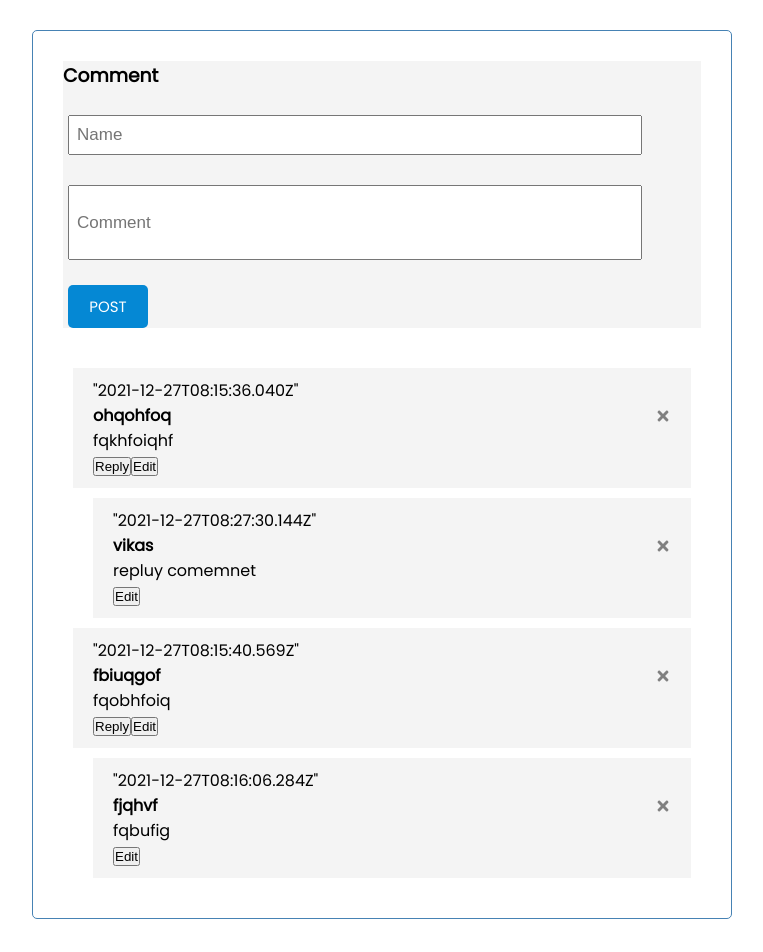
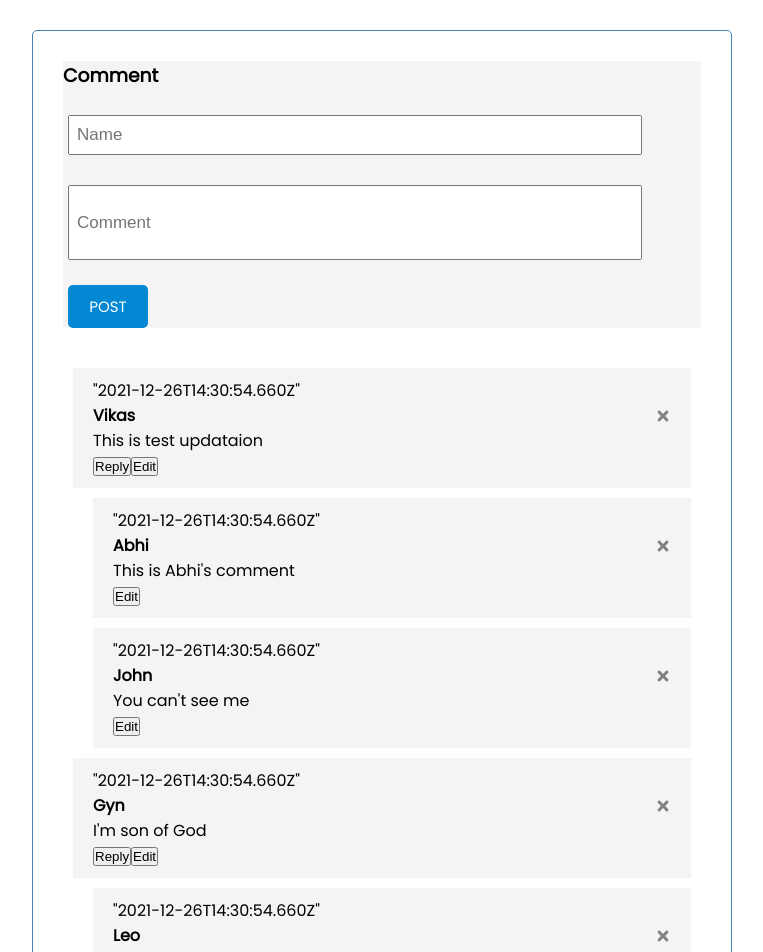
Before and after one commit to vikasshukhla/React-Comment-Section, a React (Create React App) app: page / in a window 1280 px wide. Shown: the top 952 px of the page, without its empty margins (258-1021 px from the left). Built offline with nearby package versions, Linux system fonts and the light colour scheme; data requests are answered from the project's data file.

Commit message:
feat: added patch

```diff
--- a/db.json
+++ b/db.json
@@ -1,32 +1,46 @@
 {
   "comments": [
     {
-      "name": "ohqohfoq",
-      "comment": "fqkhfoiqhf",
-      "createdAt": "2021-12-27T08:15:36.040Z",
-      "responseTo": null,
-      "id": 2
+      "id": 1,
+      "name": "Vikas",
+      "comment": "This is test updataion",
+      "createdAt": 1640529054660,
+      "responseTo": null
     },
     {
-      "name": "fbiuqgof",
-      "comment": "fqobhfoiq",
-      "createdAt": "2021-12-27T08:15:40.569Z",
-      "responseTo": null,
-      "id": 3
+      "id": 2,
+      "name": "Abhi",
+      "comment": "This is Abhi's comment",
+      "createdAt": 1640529054660,
+      "responseTo": 1
     },
     {
-      "name": "fjqhvf",
-      "comment": "fqbufig",
-      "createdAt": "2021-12-27T08:16:06.284Z",
-      "responseTo": 3,
-      "id": 6
+      "id": 3,
+      "name": "John",
+      "comment": "You can't see me",
+      "createdAt": 1640529054660,
+      "responseTo": 1
     },
     {
-      "name": "vikas",
-      "comment": "repluy comemnet",
-      "createdAt": "2021-12-27T08:27:30.144Z",
-      "responseTo": 2,
-      "id": 7
+      "id": 4,
+      "name": "Gyn",
+      "comment": "I'm son of God",
+      "createdAt": 1640529054660,
+      "responseTo": null
+    },
+    {
+      "id": 5,
+      "name": "Leo",
+      "comment": "And I'm god",
+      "createdAt": 1640529054660,
+      "responseTo": 4
+    },
+    {
+      "id": 6,
+      "name": "Starkid",
+      "comment": "I'm rich",
+      "createdAt": 1640529054660,
+      "responseTo": null
     }
   ]
 }
--- a/src/App.js
+++ b/src/App.js
@@ -10,12 +10,15 @@ const App = () => {
   }, []);
 
   //fetch Comments
+
   const fetchComments = async () => {
     await fetch("http://localhost:5000/comments")
       .then((res) => res.json())
       .then((res) => setComments([...res]))
       .catch((err) => console.log(err));
   };
+
+  //Add Comments
 
   const addComment = async (commentDetail) => {
     const { name, comment, commentId } = commentDetail;
@@ -25,7 +28,6 @@ const App = () => {
       createdAt: new Date(),
       responseTo: commentId || null,
     };
-
     const res = await fetch("http://localhost:5000/comments", {
       method: "POST",
       headers: {
@@ -37,14 +39,26 @@ const App = () => {
     setComments([...comments, finalData]);
   };
 
-  const editComment = (updatedComment) => {
-    const commentData = [...comments];
-    commentData.forEach((comment) => {
-      if (comment.id === updatedComment.id) {
-        comment.comment = updatedComment.commentText;
-      }
-    });
-    setComments(commentData);
+
+  const editComment = async (updatedComment) => {
+
+    const id = updatedComment.id;
+    const res = await fetch(`http://localhost:5000/comments/${id}`,{
+      method: "PATCH",
+      headers:{
+        "Content-type": "application/json",
+      },
+      body: JSON.stringify({comment:updatedComment.commentText})
+    })
+    const commentData = await res.json();
+    console.log(commentData);
+    // const commentData = [...comments];
+    // commentData.forEach((comment) => {
+    //   if (comment.id === updatedComment.id) {
+    //     comment.comment = updatedComment.commentText;
+    //   }
+    // });
+    setComments([...commentData]);
   };
 
   const deleteComment = async (id) => {
@@ -52,6 +66,7 @@ const App = () => {
 
     for(let i=0 ;i<commentToDelete.length; i++){
       const id = commentToDelete[i];
+      console.log(id);
       await fetch(`http://localhost:5000/comments/${id}`, {
       method: "DELETE",
     });
--- a/src/components/Comment.js
+++ b/src/components/Comment.js
@@ -14,6 +14,10 @@ const Comment = ({comment, onDelete, onAdd, onEdit}) => {
 
     const handleIsEdit=()=>{
         if(isEdit){
+            if(!commentText){
+                alert('Please Enter Comment !');
+                return;
+            }
             onEdit({id:comment.id, commentText});
             setIsEdit(false);
         }
```
Also changed, not shown: src/components/AddComment.js (line endings or trailing spaces).
